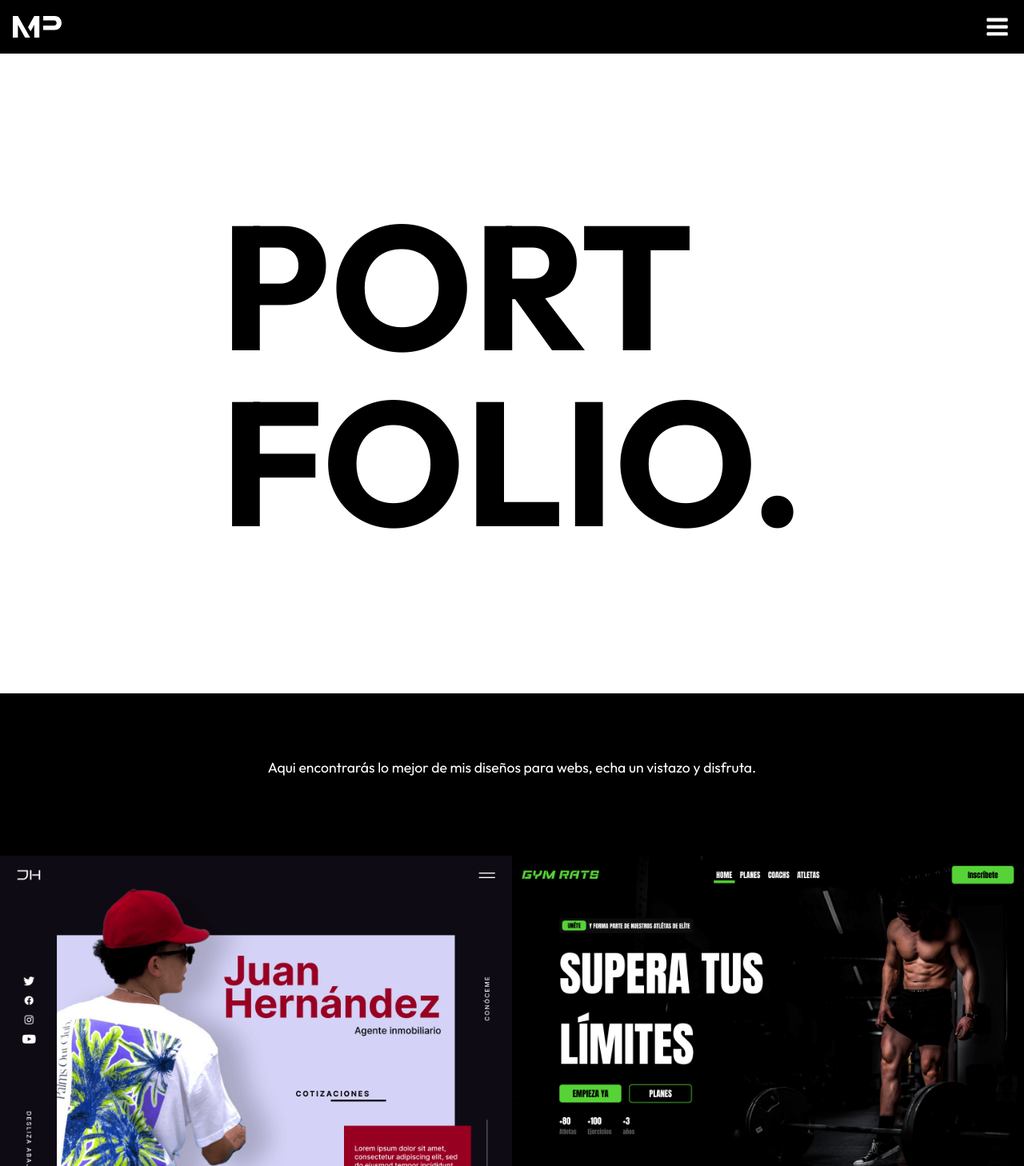
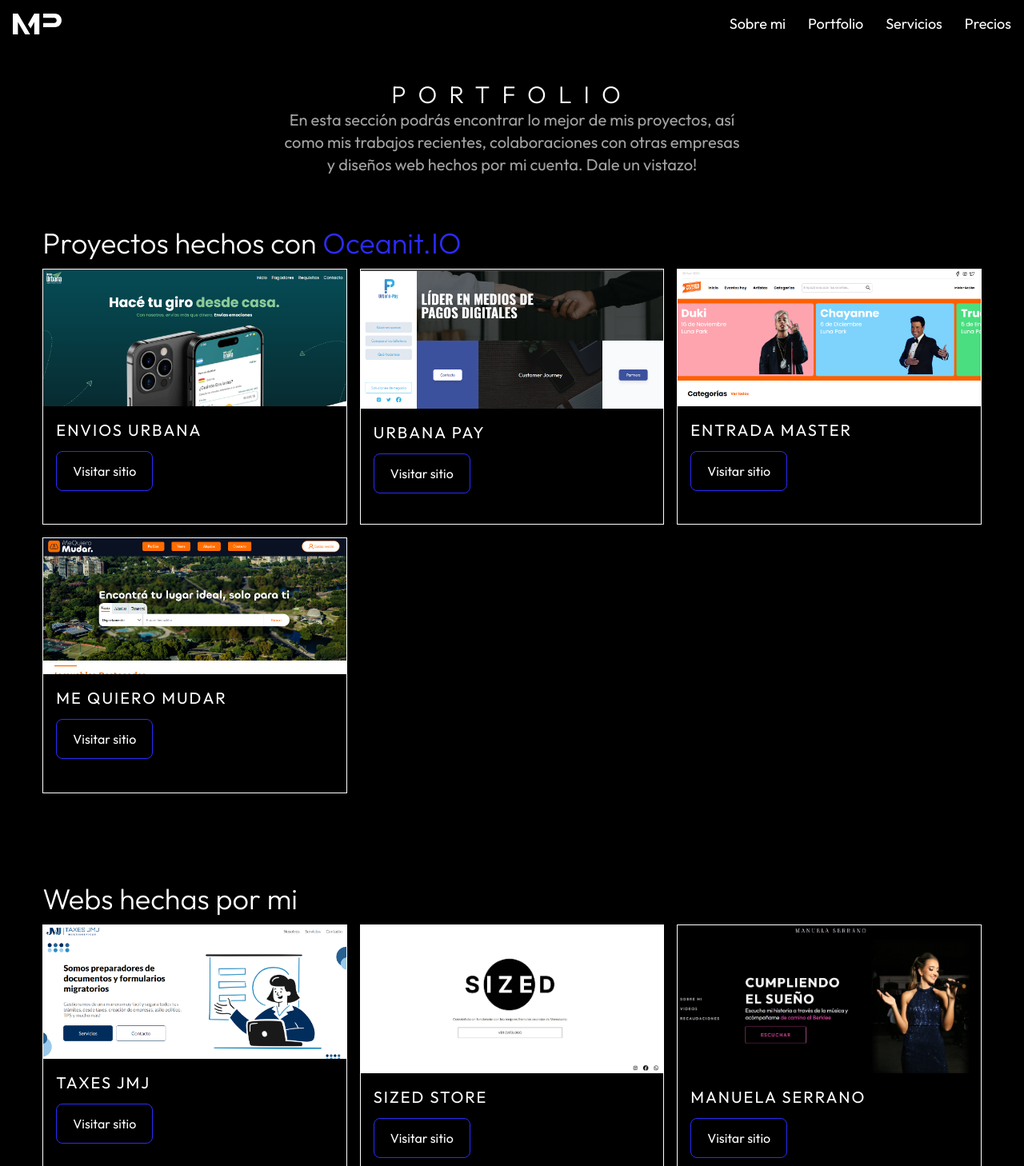
Before and after one commit to maartou/mpnext, a Next.js app: page /portfolio in a window 1280 px wide. Shown: the top 1458 px of the page at 80% size. Built offline with nearby package versions, Linux system fonts and the light colour scheme.

Commit message:
Portfolio Ready

```diff
--- a/components/about_page/AboutHero.jsx
+++ b/components/about_page/AboutHero.jsx
@@ -10,7 +10,7 @@
   return (
     <>
       <section>
-        <div className="w-11/12 mx-auto mt-10 lg:mt-0 2xl:w-[75%]">
+        <div className="w-11/12 mx-auto mt-10 2xl:w-[75%]">
           <h1 className="titulos">Sobre mi</h1>
 
           {/* Contenedor principal  */}
--- a/components/header/Aside.jsx
+++ b/components/header/Aside.jsx
@@ -10,7 +10,7 @@
 const Aside = ({ activador, about, portfolio, servicios, cotizaciones }) => {
   return (
     <>
-      <div className="w-[70%] h-full flex flex-col items-center justify-between py-8 bg-white text-black fixed top-0 left-0 z-[30]">
+      <div className="w-[70%] h-full flex flex-col items-center justify-between py-8 bg-white text-black fixed top-0 left-0 z-[30] md:hidden">
         {/* Loguito en la parte de arriba  */}
         <div className="w-[5rem]">
           <Image src={logo} alt="" />
@@ -69,7 +69,7 @@
 
       <div
         onClick={activador}
-        className="w-[30%] h-full fixed top-0 right-0 bg-black opacity-40 z-[30]"
+        className="w-[30%] h-full fixed top-0 right-0 bg-black opacity-40 z-[30] md:hidden"
       ></div>
     </>
   );
--- a/components/header/Header.jsx
+++ b/components/header/Header.jsx
@@ -19,8 +19,22 @@
         </Link>
         <GoThreeBars
           onClick={trigger}
-          className="text-[2.2rem] cursor-pointer"
+          className="text-[2.2rem] cursor-pointer md:hidden"
         />
+        <nav className="hidden md:flex gap-7 text-lg">
+          <Link href="/sobre-mi">
+            <div className="transition-colors hover:text-primary-100">Sobre mi</div>
+          </Link>
+          <Link href="/portfolio">
+            <div className="transition-colors hover:text-primary-100">Portfolio</div>
+          </Link>
+          <Link href="/#servicios">
+            <div className="transition-colors hover:text-primary-100">Servicios</div>
+          </Link>
+          <Link href="/precios">
+            <div className="transition-colors hover:text-primary-100">Precios</div>
+          </Link>
+        </nav>
       </header>
       {open && (
         <Aside
--- a/components/portfolio/PortfolioItem.jsx
+++ b/components/portfolio/PortfolioItem.jsx
@@ -6,7 +6,7 @@
     <article className='border border-white lg:h-[20rem] 2xl:h-[26rem]'>
         {/* Contenedor de las fotos  */}
         <div>
-            <Image src={img} alt={alt} />
+            <Image src={img} alt={alt} placeholder="blur" />
         </div>
 
         {/* Titulo y enlace  */}
--- a/pages/portfolio.js
+++ b/pages/portfolio.js
@@ -1,23 +1,30 @@
 import Head from "next/head";
-import Image from "next/legacy/image";
+import Image from "next/image";
+import Header from "../components/header/Header";
+import PortfolioItem from "../components/portfolio/PortfolioItem";
+import Contacto from "../components/contacto/Contacto";
+import Footer from "../components/footer/Footer";
 
-import style from "../styles/Portfolio.module.scss";
-import Header from "../components/header/Header";
-import Footer from "../components/footer/Footer";
-import Title from "../components/extra/title/Title";
-import Contacto from "../components/contacto/Contacto";
+import enviosurbana from "../public/img/portfolio/enviosurbana.png";
+import urbanapay from "../public/img/portfolio/urbanapay.png";
+import mqm from "../public/img/portfolio/mqm.png";
+import entrada from "../public/img/portfolio/entrada.png";
+import taxes from "../public/img/portfolio/taxes.png";
+import sized from "../public/img/portfolio/sized.jpg";
+import manuela from "../public/img/portfolio/manu.jpg";
+import risup from "../public/img/portfolio/risup.png";
+import modu from "../public/img/portfolio/modu.png";
 
-import jh from "../public/img/portfolio/jh.png";
-import gym from "../public/img/portfolio/Gym.png";
-import hollow from "../public/img/portfolio/hollow.png";
-import jordans from "../public/img/portfolio/Jordans.png";
-import stile from "../public/img/portfolio/Stile.png";
-import homes from "../public/img/portfolio/homes.png";
-import makeup from "../public/img/portfolio/makeup.png";
-import mascotas from "../public/img/portfolio/Mascotas.png";
-import tasty from "../public/img/portfolio/Tasty.png";
-import venezuela from "../public/img/portfolio/venezuela.jpg";
-import venecia from "../public/img/portfolio/venecia.jpg";
+import img1 from "../public/img/portfolio/Gym.png";
+import img2 from "../public/img/portfolio/hollow.png";
+import img3 from "../public/img/portfolio/homes.png";
+import img4 from "../public/img/portfolio/jh.png";
+import img5 from "../public/img/portfolio/Jordans.png";
+import img6 from "../public/img/portfolio/makeup.png";
+import img7 from "../public/img/portfolio/Mascotas.png";
+import img8 from "../public/img/portfolio/Stile.png";
+import img9 from "../public/img/portfolio/venecia.jpg";
+import img10 from "../public/img/portfolio/venezuela.jpg";
 
 const Portfolio = () => {
   return (
@@ -25,49 +32,173 @@
       <Head>
         <title>Portfolio y trabajos recientes | Martin Padron</title>
         <link rel="shortcut icon" href="/favicon.svg" type="image/x-icon" />
-        <link rel="canonical" href="https://www.martineduardo.com/portfolio"/>
-        <meta name="description" content="Bienvenido a mi portfolio. Aquí encontrarás lo último en diseño y desarrollo web" />
-        <meta name="keywords" content="martin padron, martin padron portfolio, martin eduardo, martin eduardo portfolio, portfolio" />
+        <link rel="canonical" href="https://www.martineduardo.com/portfolio" />
+        <meta
+          name="description"
+          content="Bienvenido a mi portfolio. Aquí encontrarás lo último en diseño y desarrollo web"
+        />
+        <meta
+          name="keywords"
+          content="martin padron, martin padron portfolio, martin eduardo, martin eduardo portfolio, portfolio"
+        />
         <meta
           property="og:image"
           content="https://www.martineduardo.com/_next/image?url=%2F_next%2Fstatic%2Fmedia%2Fog_image.d303d898.jpg&w=3840&q=75"
         />
       </Head>
 
-      <Header services="/#servicios" portfolio="/Portfolio" servi_nav="/#servicios" contacto_nav="#contacto" />
+      <Header />
 
-      <div className={style.hero}>
-        <h1>Port <br/> folio.</h1>
-      </div>
+      <main>
+        {/* Titulo principal de la pagina  */}
+        <div className="w-11/12 mx-auto my-10">
+          <h1 className="text-center tracking-[.5em] uppercase font-light text-xl lg:text-3xl">
+            Portfolio
+          </h1>
+          <p className="text-neutral-400 text-lg text-center max-w-xl mx-auto lg:text-xl 2xl:max-w-4xl">
+            En esta sección podrás encontrar lo mejor de mis proyectos, así como
+            mis trabajos recientes, colaboraciones con otras empresas y diseños
+            web hechos por mi cuenta. Dale un vistazo!
+          </p>
+        </div>
 
-      <Title
-        content="Aqui encontrarás lo mejor de mis diseños para webs, echa un vistazo y disfruta."
-      />
+        {/* Trabajos hechos con Oceanit  */}
+        <section className="w-11/12 mx-auto mt-[4rem]">
+          <div className="flex flex-col gap-3 2xl:gap-5">
+            <h2 className="text-3xl lg:text-4xl font-light 2xl:text-6xl">
+              Proyectos hechos con{" "}
+              <a
+                href="https://www.instagram.com/oceanit.io/"
+                target="_blank"
+                rel="noreferrer"
+                className="text-primary-100"
+              >
+                Oceanit.IO
+              </a>
+            </h2>
 
-      <section className={style.portfolio_page}>
-        <Image src={jh} alt="Juan hernadez" placeholder="blur" />
-        <Image src={gym} alt="gym landing page" placeholder="blur" />
-        <Image src={jordans} alt="jordan shoe landing page" placeholder="blur" />
-        <Image src={hollow} alt="hollow knight landing page" placeholder="blur" />
-        <Image src={stile} alt="stile landing page" placeholder="blur" />
-        <Image src={homes} alt="home landing page" placeholder="blur" />
-        <Image src={mascotas} alt="mascotas landing page" placeholder="blur" />
-        <Image src={makeup} alt="makeup landing page" placeholder="blur" />
-        <Image src={tasty} alt="tasty burger landing page" placeholder="blur" />
-        <Image src={venezuela} alt="venezuela landing page" placeholder="blur" />
-        <Image src={venecia} alt="venecia branding" placeholder="blur" />
-      </section>
+            {/* Grid de los items  */}
+            <div className="grid gap-4 grid-cols-1 md:grid-cols-2 lg:grid-cols-3">
+              <PortfolioItem
+                img={enviosurbana}
+                alt="envios urbana"
+                titulo="Envios Urbana"
+                enlace="https://www.enviosurbana.com/"
+              />
+              <PortfolioItem
+                img={urbanapay}
+                alt="Urbana Pay"
+                titulo="Urbana Pay"
+                enlace="https://www.urbanapay.com/"
+              />
+              <PortfolioItem
+                img={entrada}
+                alt="entrada master"
+                titulo="Entrada master"
+                enlace="https://www.entradamaster.com/"
+              />
+              <PortfolioItem
+                img={mqm}
+                alt="me quiero mudar"
+                titulo="Me quiero mudar"
+                enlace="https://www.mequieromudar.com/"
+              />
+            </div>
+          </div>
+        </section>
 
-      <Contacto
-        title="¿Te gustaron?"
-        content="Esto es solo una muestra de lo que puedo hacer, ¡ponte en contacto conmigo y hagamos que tu web luzca espectacular!"
-      />
+        {/* Trabajos hechos por mi  */}
+        <section className="w-11/12 mx-auto mt-[5rem] lg:mt-[7rem]">
+          <div className="flex flex-col gap-3 2xl:gap-5">
+            <h2 className="text-3xl lg:text-4xl font-light 2xl:text-6xl">
+              Webs hechas por mi
+            </h2>
+
+            {/* Grid de los items  */}
+            <div className="grid gap-4 grid-cols-1 md:grid-cols-2 lg:grid-cols-3">
+              <PortfolioItem
+                img={taxes}
+                alt="taxes jmj"
+                titulo="taxes jmj"
+                enlace="https://www.taxesjmj.com/"
+              />
+              <PortfolioItem
+                img={sized}
+                alt="sized store"
+                titulo="sized store"
+                enlace="https://www.sizedstore.com/"
+              />
+              <PortfolioItem
+                img={manuela}
+                alt="manuela serrano"
+                titulo="Manuela Serrano"
+                enlace="https://www.manuelaserranoc.com/"
+              />
+              <PortfolioItem
+                img={risup}
+                alt="right-sup"
+                titulo="right-sup technical services"
+                enlace="https://risuptec.com/"
+              />
+              <PortfolioItem
+                img={modu}
+                alt="estructura modular"
+                titulo="Estructura modular"
+                enlace="https://esmodularweb.com/"
+              />
+            </div>
+          </div>
+        </section>
+
+        {/* Diseño web  */}
+        <section className="w-11/12 mx-auto my-[5rem] lg:my-[7rem]">
+          <div className="flex flex-col gap-3 2xl:gap-5">
+            <h2 className="text-3xl lg:text-4xl font-light 2xl:text-6xl">
+              Diseño web
+            </h2>
+            {/* Grid para las fotosde diseño web  */}
+            <div className="grid grid-cols-1 md:grid-cols-2 lg:grid-cols-3">
+              <div>
+                <Image src={img1} alt="" placeholder="blur" />
+              </div>
+              <div>
+                <Image src={img2} alt="" placeholder="blur" />
+              </div>
+              <div>
+                <Image src={img3} alt="" placeholder="blur" />
+              </div>
+              <div>
+                <Image src={img4} alt="" placeholder="blur" />
+              </div>
+              <div>
+                <Image src={img5} alt="" placeholder="blur" />
+              </div>
+              <div>
+                <Image src={img6} alt="" placeholder="blur" />
+              </div>
+              <div>
+                <Image src={img7} alt="" placeholder="blur" />
+              </div>
+              <div>
+                <Image src={img8} alt="" placeholder="blur" />
+              </div>
+              <div>
+                <Image src={img9} alt="" placeholder="blur" />
+              </div>
+              <div>
+                <Image src={img10} alt="" placeholder="blur" />
+              </div>
+            </div>
+          </div>
+        </section>
+        <Contacto />
+      </main>
 
       <Footer
         servicios="/#servicios"
         experiencia="/#experiencia"
         contacto="#contacto"
-        portfolio="/Portfolio"
+        portfolio="/portfolio"
       />
     </>
   );
--- a/styles/Portfolio.module.scss
+++ /dev/null
@@ -1,50 +0,0 @@
-
-.hero {
-    background: white;
-    color: black;
-    width: 100%;
-    height: 100vh;
-
-    display: flex;
-    justify-content: center;
-    align-items: center;
-
-    h1 {
-        text-transform: uppercase;
-        font-weight: 700;
-        font-size: 20em;
-        line-height: 1em;
-    }
-}
-
-
-.portfolio_page{
-    display: grid;
-    grid-template-columns: 1fr 1fr;
-    margin: 6rem 0;
-}
-
-
-@media screen and (max-width: 1280px) {
-    .hero {
-        font-size: 11px;
-    }
-}
-
-@media screen and (max-width: 768px) {
-
-    .hero {
-        font-size: 7.5px;
-    }
-
-    .portfolio_page {
-        grid-template-columns: 1fr;
-        margin: 4rem 0;
-    }
-}
-
-@media screen and (max-width: 500px) {
-    .hero {
-        font-size: 5.8px;
-    }
-}
```
Also changed, not shown: components/portfolio_page/Group.jsx (added, +11 -0 lines), public/img/portfolio/entrada.png (added).
